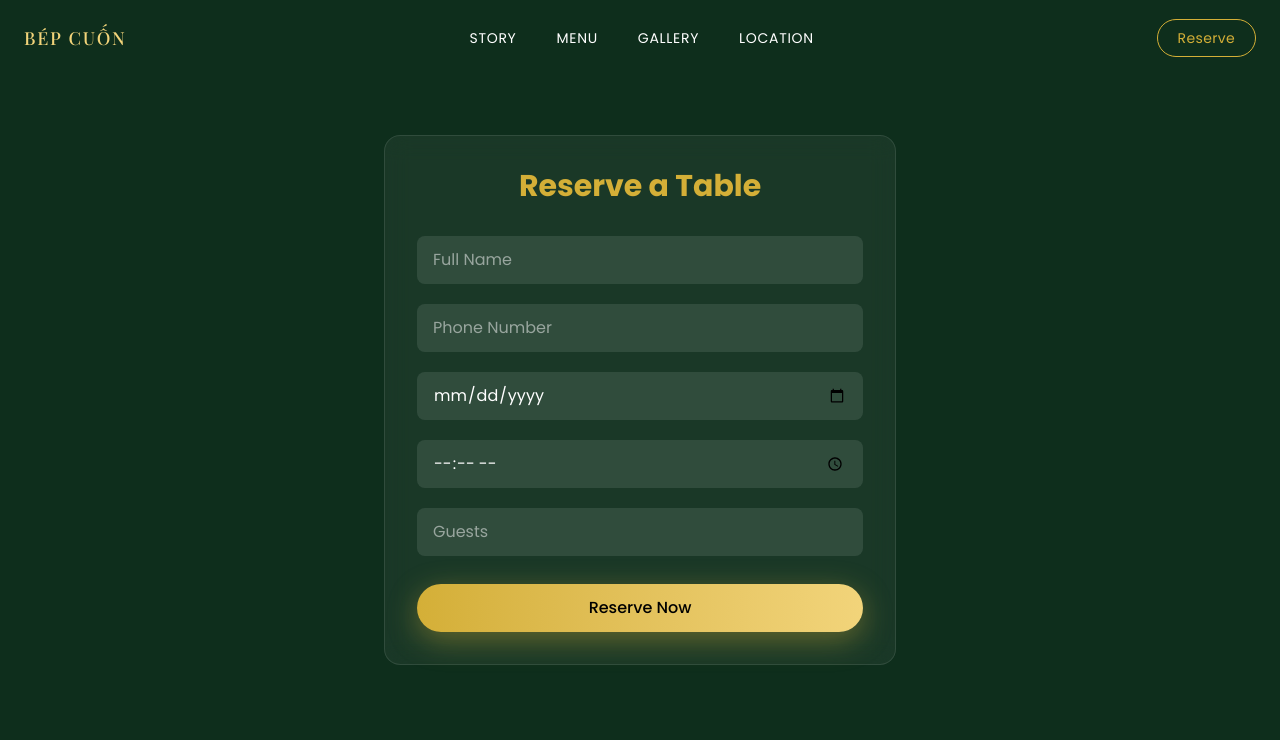
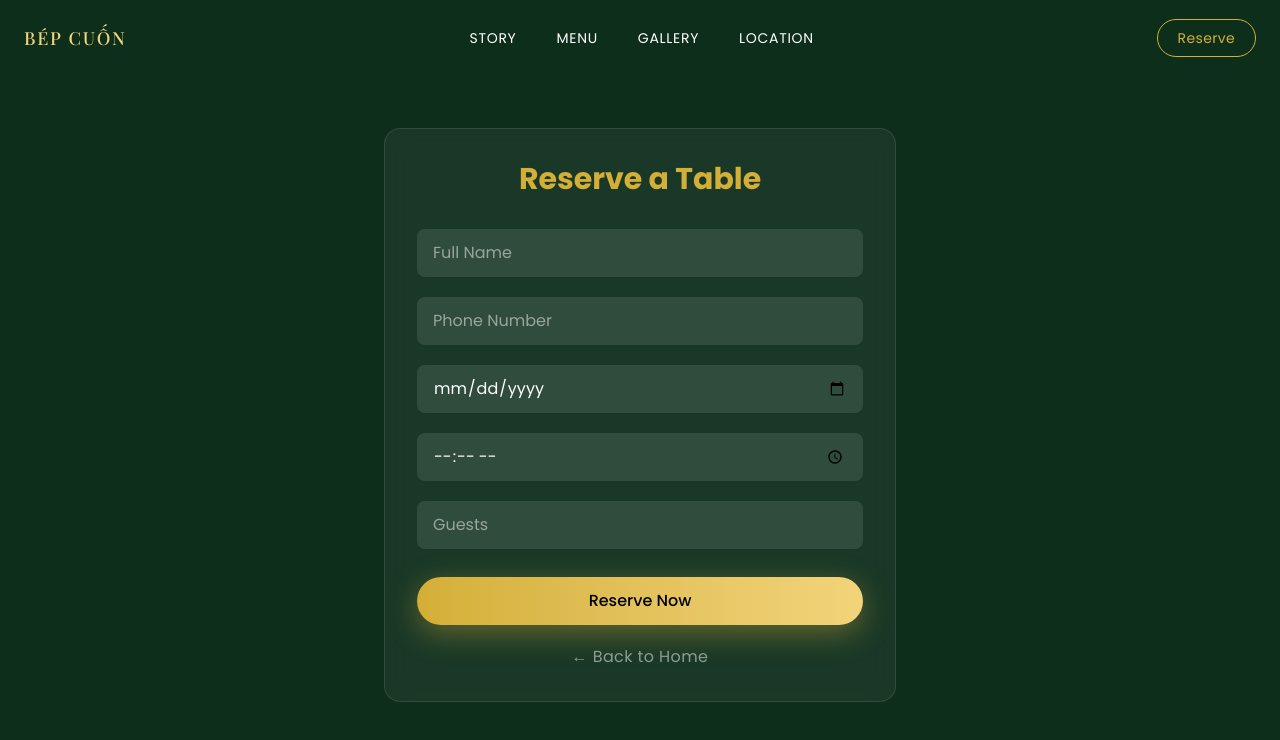
Before and after one commit to pavsumin/bep-cuon-restaurant, a Next.js app: page /reserve in a window 1280 px wide. Shown: the top 740 px of the page. Built offline with nearby package versions, Linux system fonts and the light colour scheme.

Commit message:
reserve form has back to home btn

```diff
--- a/app/reserve/page.tsx
+++ b/app/reserve/page.tsx
@@ -140,6 +140,21 @@ export default function ReservePage() {
 								{loading ? 'Sending...' : 'Reserve Now'}
 							</button>
 
+							<button
+								onClick={() => router.push('/')}
+								className='
+									w-full
+									text-white/50
+									hover:scale-101
+									hover:brightness-110
+									transition-all
+									duration-300
+									cursor-pointer
+									tracking-wide'
+							>
+								← Back to Home
+							</button>
+
 							{/* {success && (
 						<p className='text-green-400 text-center mt-3'>
 							Reservation sent successfully!
```
